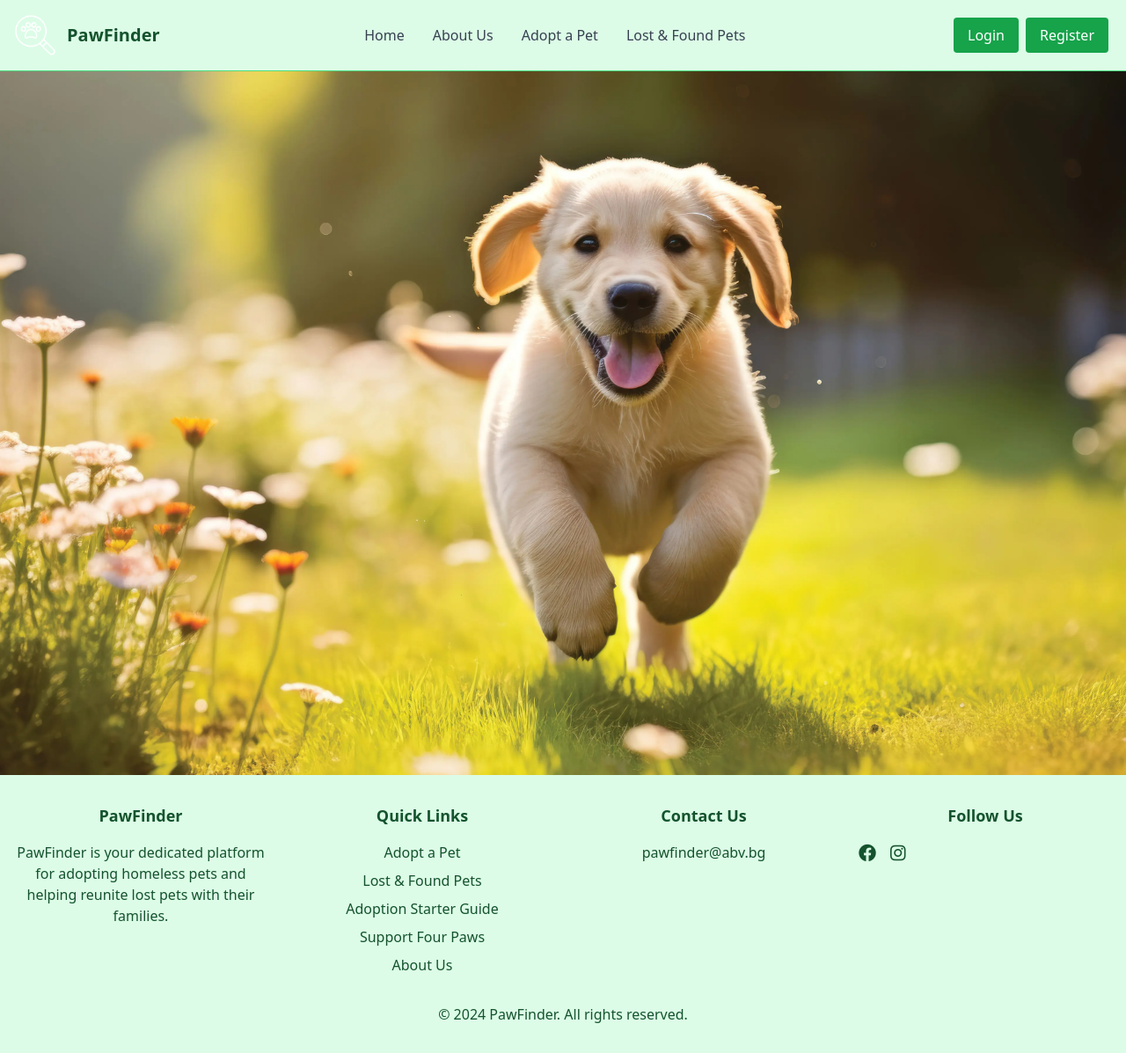
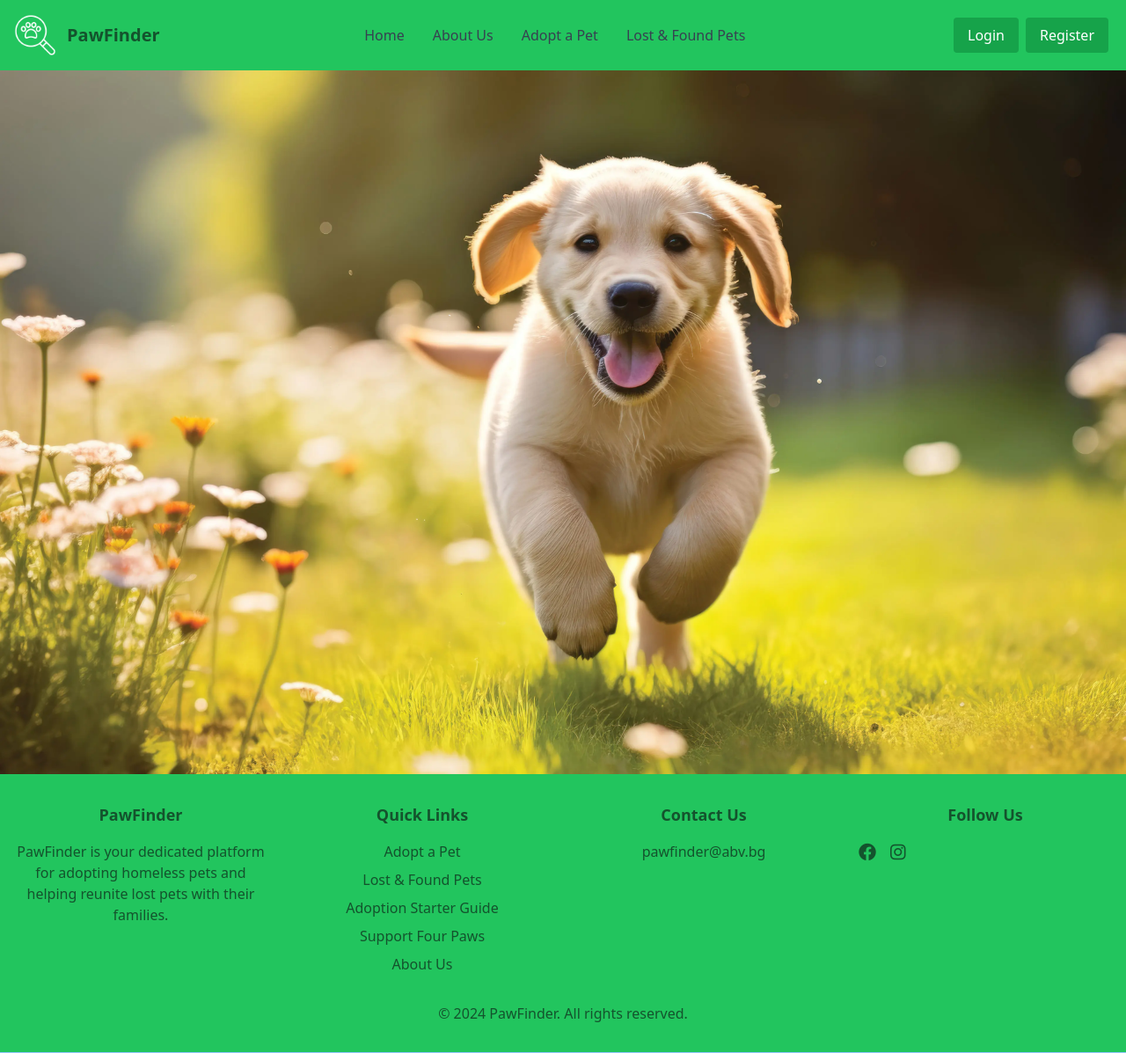
Before and after one commit to antoan-97/Pet-Finder, a React (Vite) app in the folder client/: page / in a window 1280 px wide. Shown: the whole page at 88% size. Built offline with nearby package versions, Linux system fonts and the light colour scheme.

Commit message:
Fix background colors for white mode browsers

```diff
--- a/client/src/components/footer/Footer.jsx
+++ b/client/src/components/footer/Footer.jsx
@@ -7,7 +7,7 @@ export default function Footer() {
                 rel="stylesheet"
                 href="https://cdnjs.cloudflare.com/ajax/libs/font-awesome/6.0.0-beta3/css/all.min.css"
             />
-            <footer className="bg-green-100 text-green-900 dark:bg-green-500 dark:text-white py-8">
+            <footer className="bg-green-500 text-green-900 dark:text-white py-8">
                 <div className="container mx-auto px-4">
                     <div className="grid grid-cols-1 md:grid-cols-2 lg:grid-cols-4 gap-8">
                         {/* About PawFinder */}
--- a/client/src/components/navbar/Navbar.jsx
+++ b/client/src/components/navbar/Navbar.jsx
@@ -11,7 +11,7 @@ export default function Navbar() {
     };
 
     return (
-        <nav className="bg-green-100 border-b border-green-400 dark:bg-green-500">
+        <nav className="bg-green-500">
             <div className="max-w-screen-xl flex flex-wrap items-center justify-between mx-auto p-4">
                 <Link to='/'
                     className="flex items-center space-x-3 rtl:space-x-reverse"
```
Also changed, not shown: 2 other files (tests, documents, lock files or other folders).
